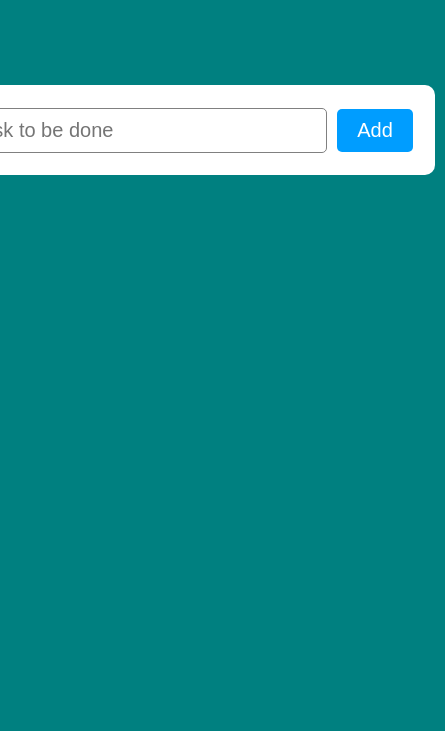
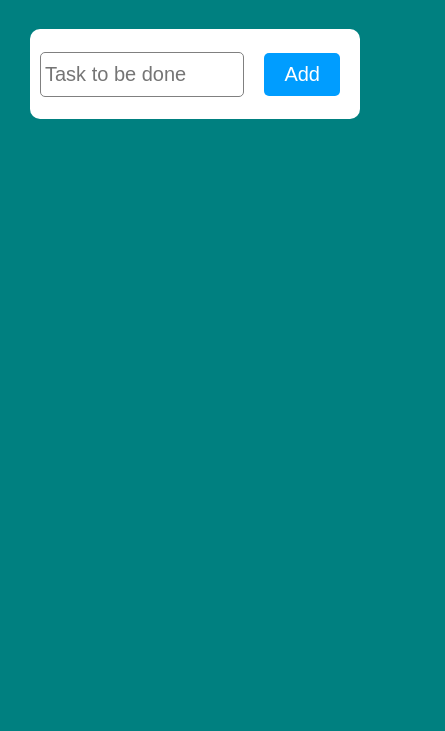
Before and after one commit to wakar-github/To-Do-List, a plain HTML site: page index.html in a window 390 px wide. Shown: the part 113-844 px from the top of the page, 445 px wide, since content can reach past the window. Drawn offline with Linux system fonts and the light colour scheme.

Commit message:
Fix: Make Layout Responsive

```diff
--- a/style.css
+++ b/style.css
@@ -5,26 +5,27 @@
 }
 
 body{
-    height: 100%;
+    min-height: 100vh;
     display: flex;
     background-color: teal;
     flex-direction: column;
-    justify-content: center;
+    justify-content: flex-start;
     align-items: center;
+    padding: 20px;
     font-family: Poppins;
 }
 
 h1{
-    font-size: 50px;
+    font-size: clamp(28px, 6vw, 50px);
     margin: 40px;
     color: #ffffff;
     text-shadow: black 2px 2px 5px;
 }
 
 .container{
-    margin-top: 50px;
     height: 100%;
-    width: 500px;
+    width: 100%;
+    max-width: 500px;
     display: flex;
     flex-direction: column;
     justify-content: flex-start;
@@ -32,12 +33,14 @@ h1{
     padding: 10px;
 }
 
-.form-container,form{
+.form-container{
     height: 90px;
     width: 100%;
     display: flex;
     justify-content: center;
     align-items: center;
+    gap: 10px;
+    padding: 10px;
     background-color: #ffffff;
     border-radius: 10px;
 }
@@ -55,7 +58,7 @@ h1{
     align-items: center;
     justify-content: space-between;
     margin-bottom: 5px;
-    padding: 5px 10px;
+    padding: 8px 10px;
     border-bottom: 1px solid lightgray;
 }
 
@@ -65,7 +68,8 @@ span{
 
 .input{
     height: 45px;
-    width: 75%;
+    flex: 1;
+    min-width: 0;
     font-size: 20px;
     padding: 4px;
     border-radius: 5px;
@@ -73,6 +77,7 @@ span{
 }
 
 button{
+    margin: 0;
     padding: 10px 20px;
     border-radius: 5px;
     border: none;
```
